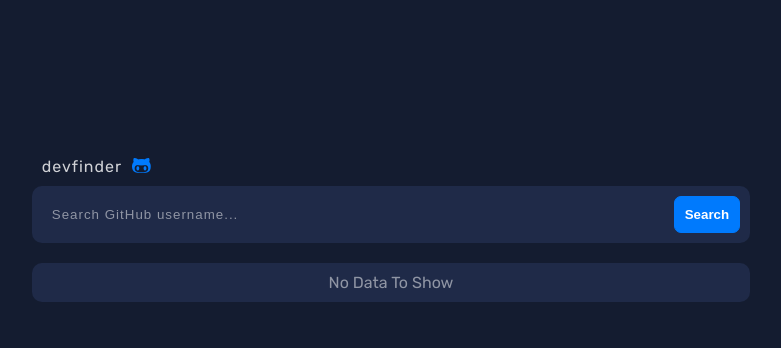
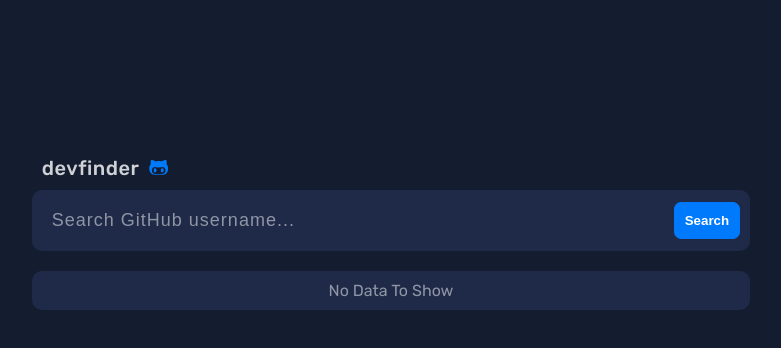
Before and after one commit to AbdelrahmanHassanAlii/Git-Repo, a website: page index.html in a window 1280 px wide. Shown: the whole page, without its empty margins (249-1030 px from the left). Drawn offline with Linux system fonts and the light colour scheme.

Commit message:
handle font size for large screans

```diff
--- a/index.css
+++ b/index.css
@@ -37,6 +37,13 @@
     color: #007afd;
   }
 }
+@media (min-width: 786px) {
+  .project-name {
+    font-size: 20px;
+    letter-spacing: 0.5px;
+    font-weight: 500;
+  }
+}
 
 .search-area {
   background-color: #1f2a48;
@@ -62,9 +69,20 @@
     background-color: transparent;
     border: none;
     outline: none;
+    @media (min-width: 786px) {
+      font-size: 18px;
+    }
     &::placeholder {
       color: rgba(255, 255, 255, 0.5);
       letter-spacing: 1px;
+    }
+    @media (min-width: 786px) {
+      input {
+        font-size: 18px;
+      }
+      &::placeholder {
+        font-size: 18px;
+      }
     }
   }
   button {
@@ -107,6 +125,9 @@
   .bio {
     font-size: 13px;
     color: rgba(255, 255, 255, 0.4);
+    @media (min-width: 786px) {
+      font-size: 16px;
+    }
   }
   .main-info {
     display: flex;
```
